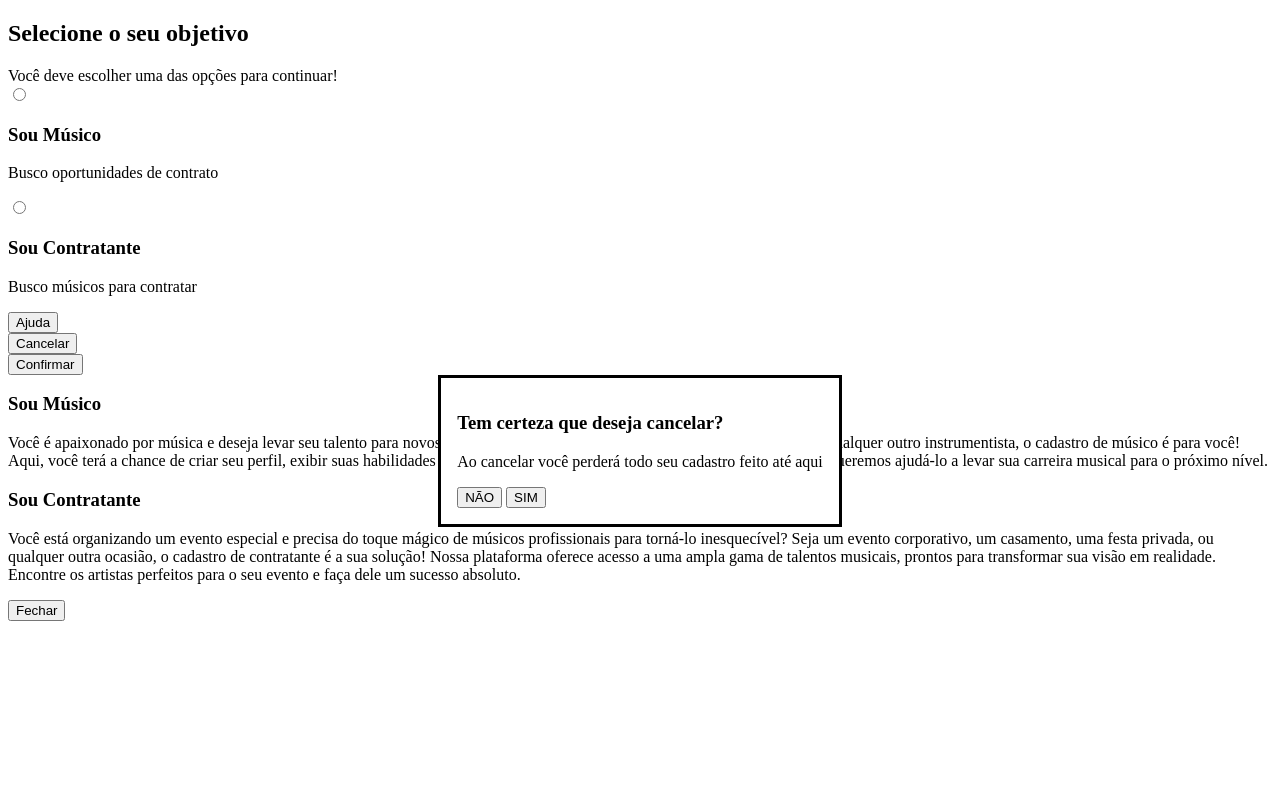
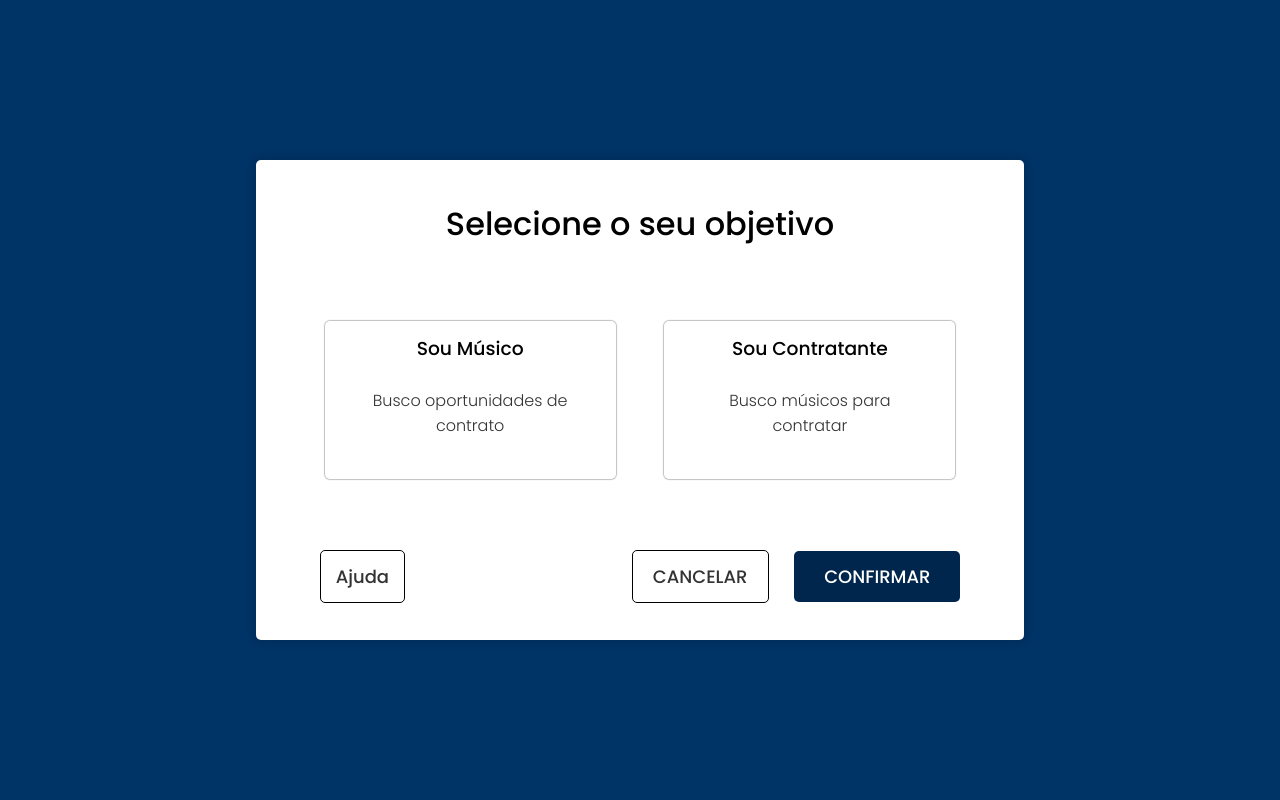
Before and after one commit to MusiConnect-com/MusiConnect, a PHP site: page /html/objetivo.html in a window 1280 px wide. Run offline with PHP 8.4, Linux system fonts and the light colour scheme.

Commit message:
commit files / colors
Associando arquivos aos elementos html. Continuação da mudança de cores para a nova paleta.

```diff
--- a/css/objetivo.css
+++ b/css/objetivo.css
@@ -8,12 +8,11 @@ body {
     align-items: center;
     flex-direction: column;
     gap: 20px;
-    background-color: var(--light-apricot);
+    background-color: var(--navy-blue);
     height: 100vh;
 }
 
 /*Style main*/
-
 main {
     display: flex;
     justify-content: center;
@@ -24,13 +23,13 @@ main {
 }
 
 /*Style card*/
-
 .select-options {
     background-color: var(--white);
     padding: 20px;
     width: 60vw;
     height: 60vh;
     box-shadow: 0 0 10px 1px var(--black25);
+    border-radius: 5px;
     display: flex;
     align-items: center;
     justify-content: center;
@@ -47,7 +46,6 @@ main {
 }
 
 /*Style top*/
-
 .card .top {
     display: flex;
     justify-content: center;
@@ -65,11 +63,11 @@ main {
 h2 {
     cursor: default;
     font-size: 32px;
-    font-weight: 600;
+    font-weight: 500;
+    color: var(--black);
 }
 
 /*Style options*/
-
 .box-select {
     display: flex;
     justify-content:space-evenly;
@@ -90,13 +88,20 @@ h2 {
 }
 
 .box-select input{
+    display: none;
     width: 20px;
     height: 20px;
+    margin-right: 10px;
+}
+
+.box-select input:focus {
+    box-shadow: none !important;
 }
 
 .box-select h3 {
-    width: 200px;
+    box-sizing: border-box;
     font-weight: 500;
+    color: var(--black);
     text-align: center;
 }
 
@@ -105,54 +110,36 @@ h2 {
     display: flex;
     justify-content: center;
     align-items: center;
-    color: var(--text75);
     height: 80%;
     width: 100%;
 }
 
-.select-music {
+.select-music, .select-contractor {
     background-color: var(--white);
     width: 40%;
     height: 60%;
     min-height: 140px;
     padding: 15px 40px;
     border-radius: 5px;
-    border: 1px solid transparent;
-    box-shadow: 0 0 10px 1px var(--black40);
+    box-shadow: 0 0 1px 1px var(--black40);
     cursor: pointer;
 
     transition: 500ms;
 }
 
-.select-music:hover {
-    border: 1px solid var(--black);
-    box-shadow: 0 0 1px 4px var(--black25);
-    transition: 500ms;
+.select-music.box-checked, .select-contractor.box-checked {
+    background-color: var(--light-grey);
+    box-shadow: 0 0 4px 1px var(--black40);
 }
 
-.select-contractor {
-    background-color: var(--white);
-    width: 40%;
-    height: 60%;
-    min-height: 140px;
-    padding: 15px 40px;
-    border-radius: 5px;
-    border: 1px solid transparent;
-    box-shadow: 0 0 10px 1px var(--black40);
-    cursor: pointer;
-
-    transition: 500ms;
-}
-
-.select-contractor:hover {
-    border: 1px solid var(--black);
-    box-shadow: 0 0 1px 4px var(--black25);
+.select-music:hover, .select-contractor:hover {
+    background-color: var(--light-grey);
+    box-shadow: 0 0 4px 1px var(--black40);
     transition: 500ms;
 }
 
 
 /*Style buttons*/
-
 .buttons {
     display: flex;
     justify-content: space-between;
@@ -169,10 +156,9 @@ h2 {
     font-size: 18px;
     font-style: normal;
     font-weight: 500;
-    color: var(--text);
+    color: var(--dark-grey);
     border: 1px solid var(--black);
     cursor: pointer;
-
     border-radius: 5px;
     padding: 12px 15px;
     width: 100%;
@@ -183,8 +169,9 @@ h2 {
 }
 
 .button-help button:hover {
-    background-color: var(--black);
-    color: var(--orange);
+    background-color: var(--navy-blue);
+    border-color: var(--navy-blue);
+    color: var(--white);
 }
 
 .button-cancel {
@@ -193,13 +180,12 @@ h2 {
 
 .button-cancel button {
     background-color: var(--white);
-    color: var(--black);
+    color: var(--dark-grey);
     font-size: 18px;
     font-style: normal;
     font-weight: 500;
     text-align: center;
     text-transform: uppercase;
-
     width: 100%;
     padding: 12px 20px;
     border: 1px solid var(--black);
@@ -210,8 +196,9 @@ h2 {
 }
 
 .button-cancel button:hover {
-    background-color: var(--black);
-    color: var(--orange);
+    background-color: var(--navy-blue);
+    border-color: var(--navy-blue);
+    color: var(--white);
 }
 
 .button-confirm {
@@ -219,13 +206,12 @@ h2 {
 }
 
 .button-confirm button{
-    background-color: var(--black);
+    background-color: var(--dark-navy-blue);
     font-size: 18px;
     font-weight: 500;
     text-align: center;
     text-transform: uppercase;
-    color: var(--orange);
-
+    color: var(--white);
     width: 100%;
     padding: 12px 30px;
     border: none;
@@ -243,8 +229,6 @@ h2 {
 
 
 /*Style modal-help*/
-
-
 .overlay-modal {
     cursor: default;
     display: none;
@@ -261,20 +245,20 @@ h2 {
 
 .modal-help {
     text-align: center;
-    width: 50vw;
+    width: 500px;
     padding: 20px 30px;
     font-size: 14px;
-    background-color: var(--black);
-    color: var(--orange);
+    background-color: var(--navy-blue);
     border: none;
-    box-shadow: 0 0 10px 5px var(--black40);
+    border-radius: 5px;
+    box-shadow: 0 0 10px 1px var(--black40);
 }
 
 .modal-help .music,
 .modal-help .contractor {
-    background-color: var(--grey);
+    background-color: var(--dark-navy-blue);
     border-radius: 5px;
-    padding: 5px;
+    padding: 20px;
     margin-top: 20px;
     width: 100%;
     height: 80%;
@@ -283,11 +267,12 @@ h2 {
 .modal-help h3 {
     font-size: 24px;
     font-weight: 500;
-    color: var(--orange);
+    color: var(--white);
 }
 
 .modal-help .music p,
 .modal-help .contractor p {
+    color: var(--light-grey);
     margin-top: 20px;
 }
 
@@ -298,12 +283,12 @@ h2 {
 
 .button-close button {
     width: 50%;
-    background-color: var(--black);
-    color: var(--orange);
+    background-color: var(--dark-navy-blue);
+    color: var(--white);
     font-size: 18px;
     font-weight: 500;
     padding: 12px 20px;
-    border: 1px solid var(--orange);
+    border: none;
     border-radius: 5px;
     cursor: pointer;
     transition: .3s;
@@ -316,7 +301,6 @@ h2 {
 
 
 /*Style modal-cancel*/
-
 .modal-cancel {
     display: none;
 }
@@ -326,22 +310,21 @@ h2 {
     justify-content: center;
     flex-direction: column;
     text-align: center;
-    width: 40%;
-    height: 30%;
+    width: 500px;
+    height: 200px;
     top: 50%;
     left: 50%;
     transform: translate(-50%, -70%);
     padding: 20px;
     position: absolute;
-    background-color: var(--black);
-    color: var(--orange);
+    background-color: var(--white);
     border: none;
     border-radius: 5px;
-    box-shadow: 0 0 10px 5px var(--black40);
+    box-shadow: 0 0 1px 1px var(--black40);
 }
 
 .modal-cancel dialog h3 {
-    color: var(--orange);
+    color: var(--black);
     font-weight: 500;
     font-size: 18px;
     cursor: default;
@@ -366,12 +349,12 @@ h2 {
 
 .modal-cancel .button-yes {
     width: 30%;
-    background-color: var(--black);
-    color: var(--orange);
+    background-color: var(--dark-navy-blue);
+    color: var(--white);
     font-size: 18px;
     font-weight: 500;
     padding: 12px;
-    border: 1px solid var(--orange);
+    border: none;
     border-radius: 5px;
     cursor: pointer;
     transition: .3s;
@@ -385,17 +368,19 @@ h2 {
 
 .modal-cancel .button-not {
     width: 30%;
-    background-color: var(--orange);
-    color: var(--white);
+    background-color: var(--white);
+    color: var(--black);
     font-size: 18px;
     font-weight: 500;
     padding: 12px;
-    border: none;
+    border: 1px solid var(--black);
     border-radius: 5px;
     cursor: pointer;
     transition: .3s;
 }
 
 .modal-cancel .button-not:hover {
-    box-shadow: 0 0 10px 1px var(--orange);
+    background-color: var(--navy-blue);
+    border-color: var(--navy-blue);
+    color: var(--white);
 }
--- a/global.css
+++ b/global.css
@@ -13,7 +13,7 @@
     --light-grey:#EEEEEE;
     --white:#ffff;
     --navy-blue:#003366;
-    --navy-blue2:#00264d;
+    --dark-navy-blue:#00264d;
     --black25:#00000025;
     --black40:#00000040;
     --black:#000000;
@@ -36,7 +36,7 @@ body, button, a, h1, h2, h3, p {
     font-weight: 100;
 }
 
-:focus{
+input:focus{
     border-color: var(--orange);
     box-shadow: 0 0 1px 1px var(--orange);
     font-family: "Poppins", sans-serif;
--- a/html/objetivo.html
+++ b/html/objetivo.html
@@ -4,8 +4,8 @@
     <meta charset="UTF-8">
     <meta name="viewport" content="width=device-width, initial-scale=1.0">
     <title>MusicConnect</title>
-    <link rel="stylesheet" href="../Styles/Objetivo.css">
-    <script src="./Obejtivo.js" defer></script>
+    <link rel="stylesheet" href="/css/objetivo.css">
+    <script src="/js/obejtivo.js" defer></script>
     <link rel="preconnect" href="https://fonts.googleapis.com">
     <link rel="preconnect" href="https://fonts.gstatic.com" crossorigin>
     <link href="https://fonts.googleapis.com/css2?family=Poppins:ital,wght@0,100;0,200;0,300;0,400;0,500;0,600;0,700;0,800;0,900;1,100;1,200;1,300;1,400;1,500;1,600;1,700;1,800;1,900&display=swap" rel="stylesheet">
@@ -58,7 +58,7 @@
                 <div class="modal-cancel">
                     <dialog open>
                         <h3>Tem certeza que deseja cancelar?</h3>
-                        <p>Ao cancelar você perderá todo seu cadastro feito até aqui</p>
+                        <p>Você perderá todo seu cadastro feito até aqui</p>
 
                         <div class="button">
                             <button type="button" class="button-not" id="button-not">NÃO</button>
@@ -74,21 +74,12 @@
             <div class="modal-help">
                 <div class="music">
                     <h3>Sou Músico</h3>
-                    <p>Você é apaixonado por música e deseja levar seu talento para novos patamares?
-                        Seja você um vocalista, guitarrista, baterista ou qualquer outro instrumentista,
-                        o cadastro de músico é para você! Aqui, você terá a chance de criar seu perfil,
-                        exibir suas habilidades e conectar-se com oportunidades de contrato emocionantes.
-                        Queremos ajudá-lo a levar sua carreira musical para o próximo nível.</p>
+                    <p>Leve sua carreira musical ao próximo nível. Crie seu perfil, exiba suas habilidades e conecte-se com oportunidades de contrato emocionantes. Seja você vocalista, guitarrista, baterista ou outro instrumentista, encontre o espaço ideal para crescer e brilhar na música.</p>
                 </div>
 
                 <div class="contractor">
                     <h3>Sou Contratante</h3>
-                    <p>Você está organizando um evento especial e precisa do toque mágico de músicos
-                        profissionais para torná-lo inesquecível? Seja um evento corporativo, um casamento,
-                        uma festa privada, ou qualquer outra ocasião, o cadastro de contratante é
-                        a sua solução! Nossa plataforma oferece acesso a uma ampla gama de talentos musicais,
-                        prontos para transformar sua visão em realidade. Encontre os artistas perfeitos para
-                        o seu evento e faça dele um sucesso absoluto.</p>
+                    <p>Transforme seu evento em um sucesso inesquecível com músicos profissionais. Nossa plataforma conecta você a uma ampla gama de talentos musicais para eventos corporativos, casamentos, festas privadas e muito mais. Encontre os artistas perfeitos para realizar sua visão.</p>
                 </div>
 
                 <div class="button-close">
--- a/js/obejtivo.js
+++ b/js/obejtivo.js
@@ -23,10 +23,15 @@ function validateSelection() {
     if (musicOption.checked || contractorOption.checked) {
         removeError();
         if (musicOption.checked) {
-            selectMusic.style.border = "1px solid #202020";
+            selectMusic.classList.add("box-checked");
+        }else {
+            selectMusic.classList.remove("box-checked");
         }
+
         if (contractorOption.checked) {
-            selectContractor.style.border = "1px solid #202020";
+            selectContractor.classList.add("box-checked");
+        }else {
+            selectContractor.classList.remove("box-checked");
         }
         return true;
     } else {
@@ -43,9 +48,9 @@ buttonConfirm.addEventListener("click", function(event) {
         const contractorOption = document.getElementById('contractor');
 
         if (musicOption.checked) {
-            window.location.href = "/Home-Musico/Code/HomeMusico.html";
+            window.location.href = "/html/home-musico.html";
         } else if (contractorOption.checked) {
-            window.location.href = "/Home-Contratante/Code/HomeContratante.html";
+            window.location.href = "/html/home-contratante.html";
         }
     }
 });
```
Also changed, not shown: css/cadastro.css (+35 -23 lines), css/home-musico.css (+11 -10 lines), css/login.css (+12 -1 lines), html/cadastro.html (+5 -4 lines), html/home-musico.html (+19 -19 lines), js/cadastro.js (+1 -8 lines), img/casamento-bueno.jpg (added).
